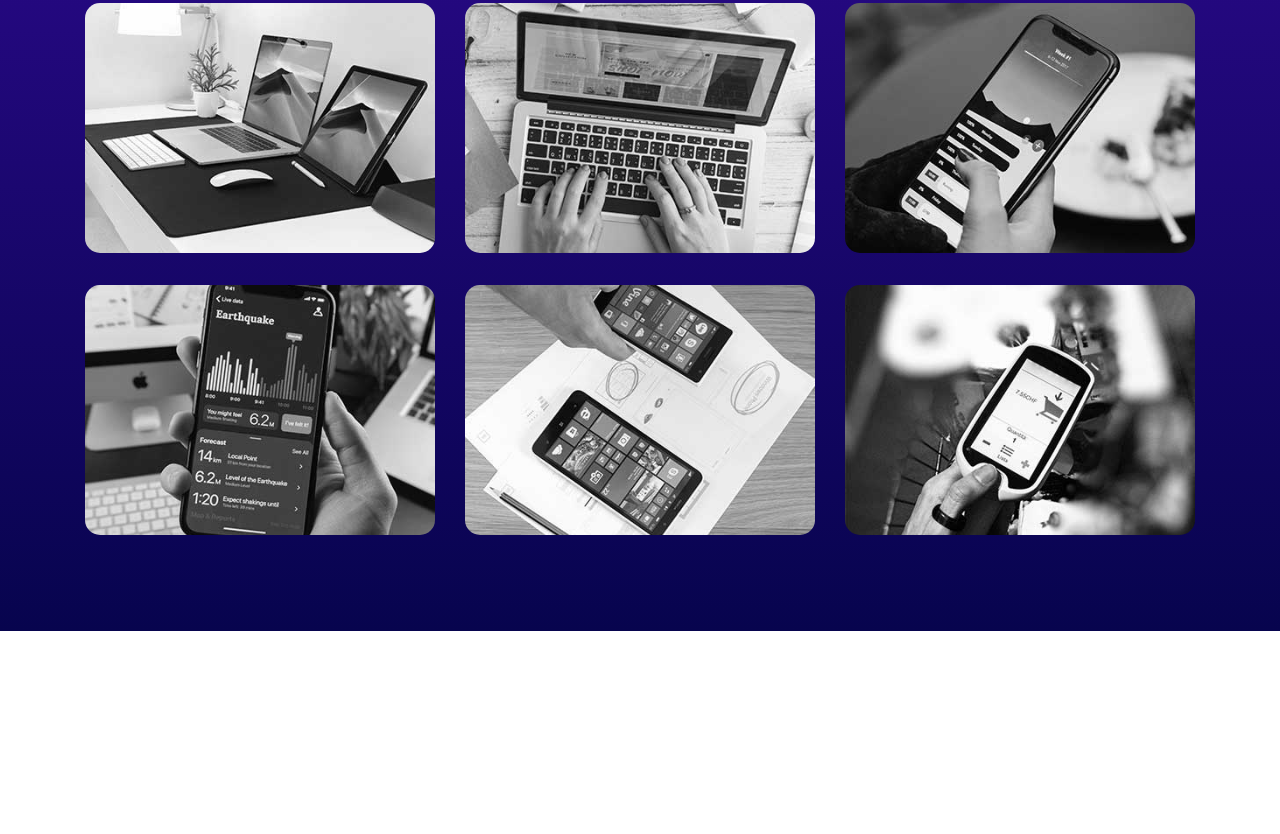
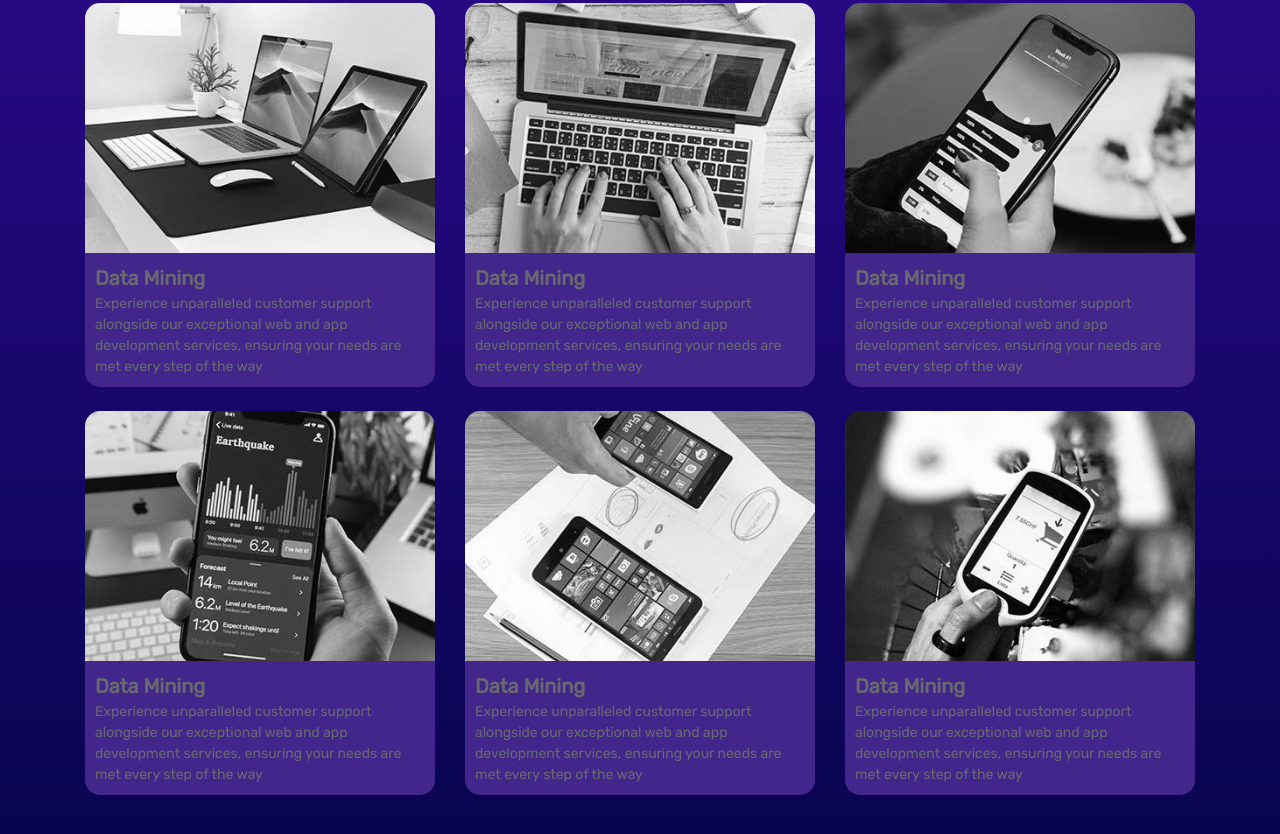
Before and after one commit to NoBugtechSolution/nobugtechsolution, a plain HTML site: page Pages/Projects.html in a window 1280 px wide. Shown: the part 282-1116 px from the top of the page. Before the commit the page ends 913 px from the top, so only its background shows below. Drawn offline with nearby package versions, Linux system fonts and the light colour scheme; files that its build step writes are made by us from their sources; files whose address does not match are found by name.

Commit message:
Small Changes

```diff
--- a/Assets/js/main.js
+++ b/Assets/js/main.js
@@ -40,7 +40,7 @@
             itemSelector: '.portfolio-item',
             layoutMode: 'fitRows',
             fitRows: {
-                gutter: -50
+                gutter: -55
             }
         });
     },400)
--- a/JS/script.js
+++ b/JS/script.js
@@ -3,7 +3,7 @@ function header() {
     xhttp.onreadystatechange = function() {
         if (this.readyState == 4 && this.status == 200) {
             document.getElementById("main-header").innerHTML = this.responseText;
-            content("Home",document.getElementById('home_page'))
+            content("Projects",document.getElementById('home_page'))
         }
     };
     xhttp.open("GET", "Common/Header.html", true);
--- a/Pages/Projects.html
+++ b/Pages/Projects.html
@@ -31,7 +31,7 @@
             </div>
             <div class="row portfolio-container">
                 <div class="col-lg-4 col-md-6 mb-4 portfolio-item first">
-                    <div class="position-relative rounded overflow-hidden mb-2">
+                    <div class="position-relative overflow-hidden ">
                         <img class="img-fluid w-100" src="Assets/img/portfolio-1.jpg" alt="">
                         <div class="portfolio-btn d-flex align-items-center justify-content-center">
                             <a href="Assets/img/portfolio-1.jpg" data-lightbox="portfolio">
@@ -39,9 +39,13 @@
                             </a>
                         </div>
                     </div>
+                    <div class="Project-Details">
+                        <div>Data Mining</div>
+                        <div>Experience unparalleled customer support alongside our exceptional web and app development services, ensuring your needs are met every step of the way</div>
+                    </div>
                 </div>
                 <div class="col-lg-4 col-md-6 mb-4 portfolio-item second">
-                    <div class="position-relative rounded overflow-hidden mb-2">
+                    <div class="position-relative  overflow-hidden">
                         <img class="img-fluid w-100" src="Assets/img/portfolio-2.jpg" alt="">
                         <div class="portfolio-btn d-flex align-items-center justify-content-center">
                             <a href="Assets/img/portfolio-2.jpg" data-lightbox="portfolio">
@@ -49,9 +53,13 @@
                             </a>
                         </div>
                     </div>
+                    <div class="Project-Details">
+                        <div>Data Mining</div>
+                        <div>Experience unparalleled customer support alongside our exceptional web and app development services, ensuring your needs are met every step of the way</div>
+                    </div>
                 </div>
                 <div class="col-lg-4 col-md-6 mb-4 portfolio-item first">
-                    <div class="position-relative rounded overflow-hidden mb-2">
+                    <div class="position-relative  overflow-hidden ">
                         <img class="img-fluid w-100" src="Assets/img/portfolio-3.jpg" alt="">
                         <div class="portfolio-btn d-flex align-items-center justify-content-center">
                             <a href="Assets/img/portfolio-3.jpg" data-lightbox="portfolio">
@@ -59,9 +67,13 @@
                             </a>
                         </div>
                     </div>
+                    <div class="Project-Details">
+                        <div>Data Mining</div>
+                        <div>Experience unparalleled customer support alongside our exceptional web and app development services, ensuring your needs are met every step of the way</div>
+                    </div>
                 </div>
                 <div class="col-lg-4 col-md-6 mb-4 portfolio-item second">
-                    <div class="position-relative rounded overflow-hidden mb-2">
+                    <div class="position-relative  overflow-hidden ">
                         <img class="img-fluid w-100" src="Assets/img/portfolio-4.jpg" alt="">
                         <div class="portfolio-btn d-flex align-items-center justify-content-center">
                             <a href="Assets/img/portfolio-4.jpg" data-lightbox="portfolio">
@@ -69,9 +81,13 @@
                             </a>
                         </div>
                     </div>
+                    <div class="Project-Details">
+                        <div>Data Mining</div>
+                        <div>Experience unparalleled customer support alongside our exceptional web and app development services, ensuring your needs are met every step of the way</div>
+                    </div>
                 </div>
                 <div class="col-lg-4 col-md-6 mb-4 portfolio-item first">
-                    <div class="position-relative rounded overflow-hidden mb-2">
+                    <div class="position-relative  overflow-hidden ">
                         <img class="img-fluid w-100" src="Assets/img/portfolio-5.jpg" alt="">
                         <div class="portfolio-btn d-flex align-items-center justify-content-center">
                             <a href="Assets/img/portfolio-3.jpg" data-lightbox="portfolio">
@@ -79,9 +95,13 @@
                             </a>
                         </div>
                     </div>
+                    <div class="Project-Details">
+                        <div>Data Mining</div>
+                        <div>Experience unparalleled customer support alongside our exceptional web and app development services, ensuring your needs are met every step of the way</div>
+                    </div>
                 </div>
                 <div class="col-lg-4 col-md-6 mb-4 portfolio-item second">
-                    <div class="position-relative rounded overflow-hidden mb-2">
+                    <div class="position-relative  overflow-hidden ">
                         <img class="img-fluid w-100" src="Assets/img/portfolio-6.jpg" alt="">
                         <div class="portfolio-btn d-flex align-items-center justify-content-center">
                             <a href="Assets/img/portfolio-4.jpg" data-lightbox="portfolio">
@@ -89,6 +109,10 @@
                             </a>
                         </div>
                     </div>
+                    <div class="Project-Details">
+                        <div>Data Mining</div>
+                        <div>Experience unparalleled customer support alongside our exceptional web and app development services, ensuring your needs are met every step of the way</div>
+                    </div>
                 </div>
             </div>
         </div>
```
Also changed, not shown: Assets/css/ServiceStyle.css.
